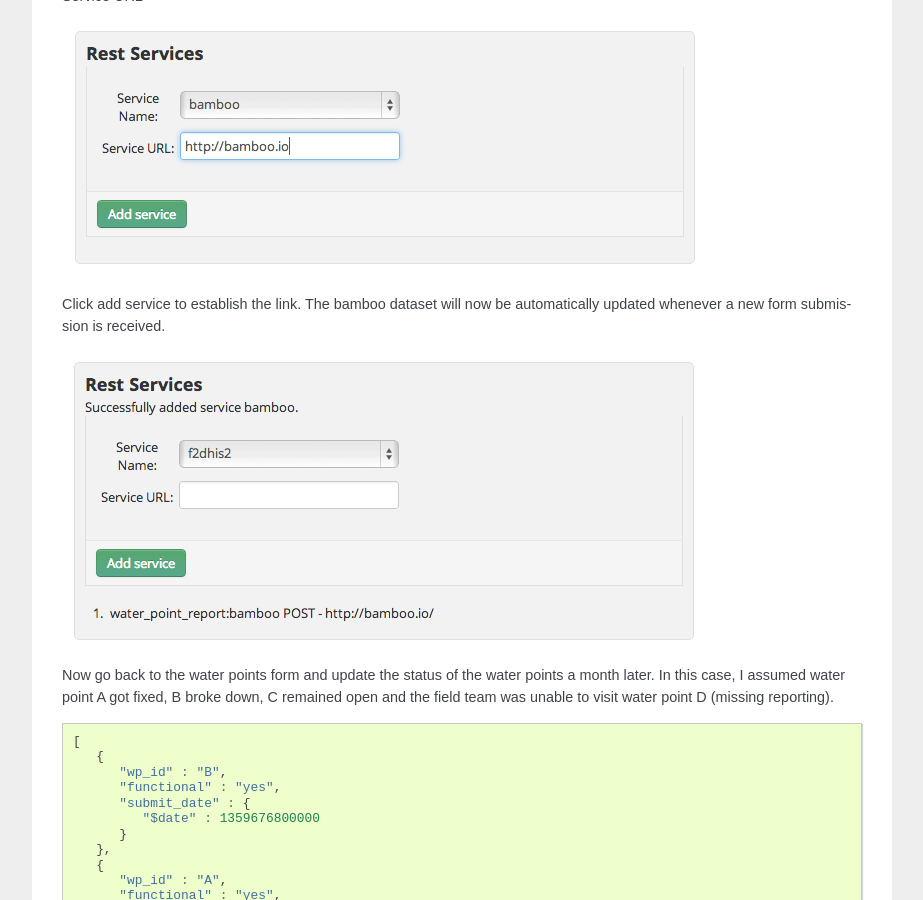
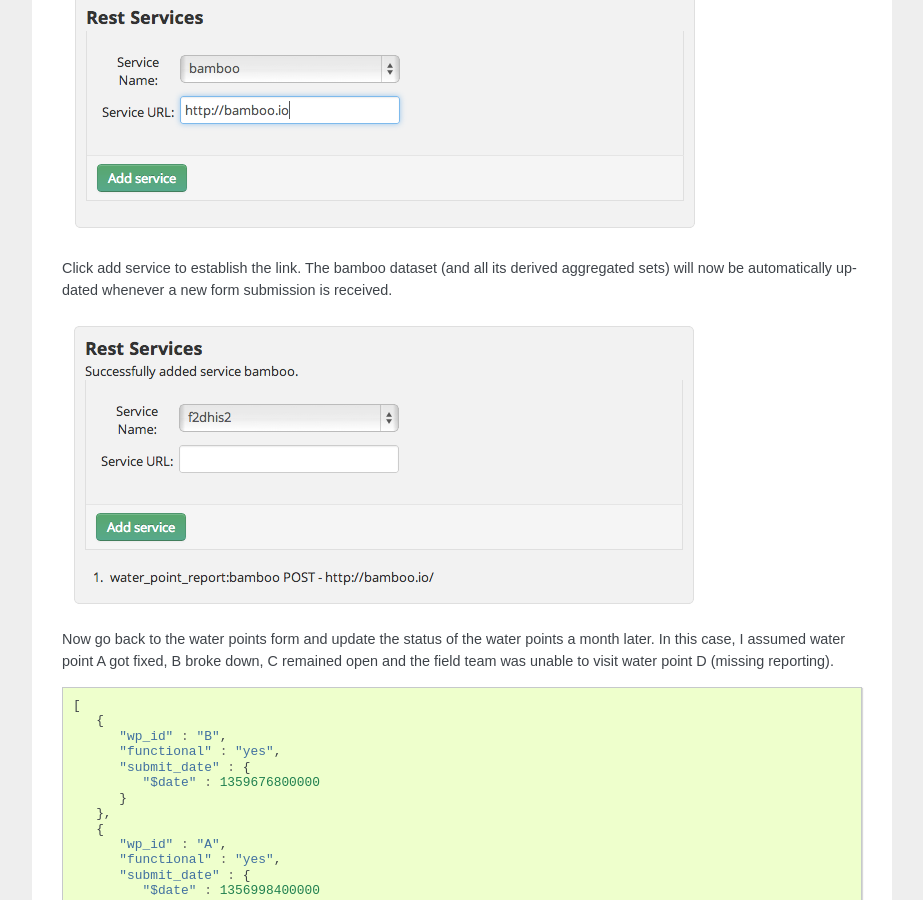
Before and after one commit to SEL-Columbia/bamboo-examples, a Sphinx documentation site: the page built from docs/water_points.rst, in a window 1280 px wide and 900 px high, scrolled down 3686 px. Shown: the whole window, without its empty margins (198-1121 px from the left). Built offline with Sphinx 7.4.7, drawn with Linux system fonts in a browser that asks for light colours; some of the changed text lies outside the part shown.

Commit message:
language cleanup

```diff
--- a/docs/water_points.rst
+++ b/docs/water_points.rst
@@ -110,7 +108,7 @@ To allow for updates, we'll need to add the ability for formhub to update the da
 
 .. image:: water_points/img/bamboo_add_rest.png
 
-Click add service to establish the link.  The bamboo dataset will now be automatically updated whenever a new form submission is received.
+Click add service to establish the link.  The bamboo dataset (and all its derived aggregated sets) will now be automatically updated whenever a new form submission is received.
 
 .. image:: water_points/img/bamboo_rest_added.png
 
```
Also changed, not shown: other parts of docs/water_points.rst (+0 -2 lines).
